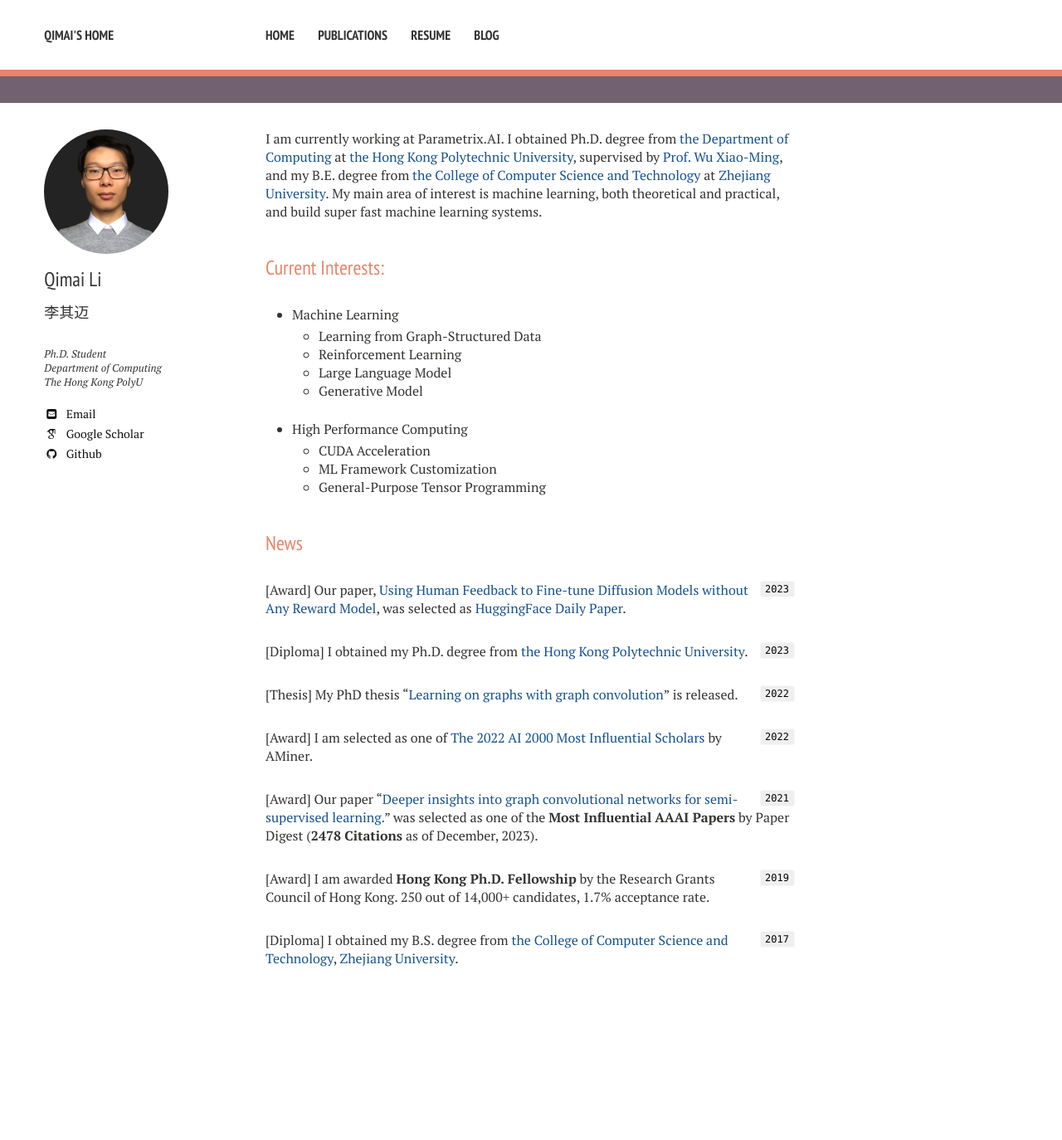
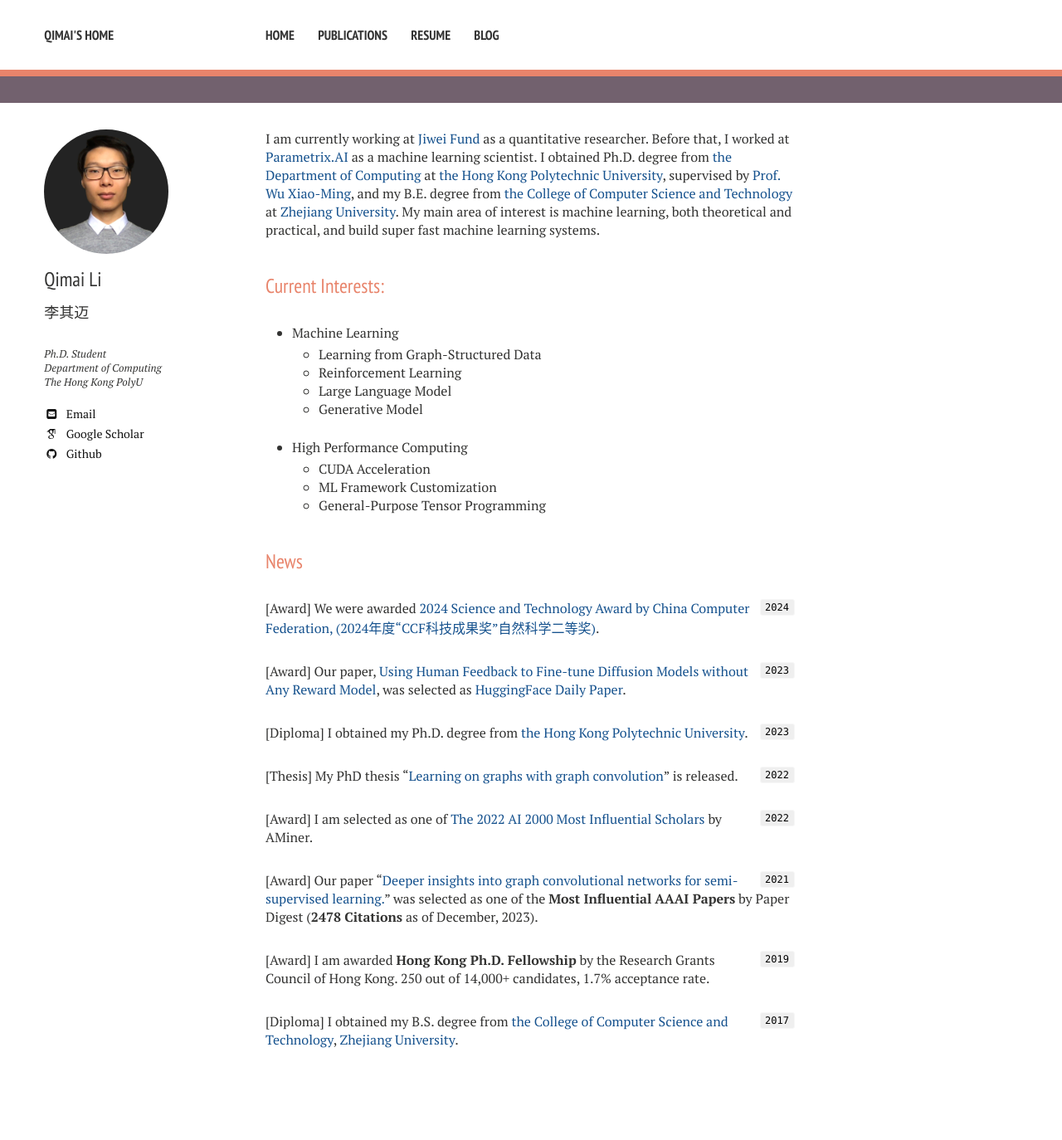
Before and after one commit to liqimai/liqimai.github.io, a Jekyll site: the page built from index.md, in a window 1280 px wide. Shown: the whole page at 83% size. Built offline with Jekyll 4.4.1, drawn with Linux system fonts in a browser that asks for light colours; nearby versions of some CDN libraries; some web fonts are replaced; before the commit the page ends 1276 px from its top, so only the background shows below that.

Commit message:
Update in 2025-06-11

```diff
--- a/index.md
+++ b/index.md
@@ -3,7 +3,7 @@ layout: resume
 excerpt: "Li Qimai's Homepage.."
 ---
 
-I am currently working at Parametrix.AI.
+I am currently working at [Jiwei Fund](http://www.jiweifund.com) as a quantitative researcher. Before that, I worked at [Parametrix.AI](https://parametrix.ai) as a machine learning scientist.
 I obtained Ph.D. degree from [the Department of Computing](https://www.comp.polyu.edu.hk) at [the Hong Kong Polytechnic University](https://www.polyu.edu.hk), supervised by [Prof. Wu Xiao-Ming](http://www4.comp.polyu.edu.hk/~csxmwu/), and my B.E. degree from [the College of Computer Science and Technology](http://www.cs.zju.edu.cn/english/) at [Zhejiang University](http://www.zju.edu.cn/english/).
 My main area of interest is machine learning, both theoretical and practical, and build super fast machine learning systems.
 
@@ -20,6 +20,8 @@ My main area of interest is machine learning, both theoretical and practical, an
     - General-Purpose Tensor Programming
 
 ## News
+`2024` [Award] We were awarded [2024 Science and Technology Award by China Computer Federation, (2024年度“CCF科技成果奖”自然科学二等奖)](https://www.ccf.org.cn/Awards/Awards/2024-09-29/830336.shtml).
+
 `2023` [Award] Our paper, [Using Human Feedback to Fine-tune Diffusion Models without Any Reward Model](https://arxiv.org/abs/2311.13231), was selected as [HuggingFace Daily Paper](https://huggingface.co/papers?date=2023-11-23).
 
 `2023` [Diploma] I obtained my Ph.D. degree from [the Hong Kong Polytechnic University](https://www.polyu.edu.hk).
```
Also changed, not shown: resume.md (+1 -2 lines).
